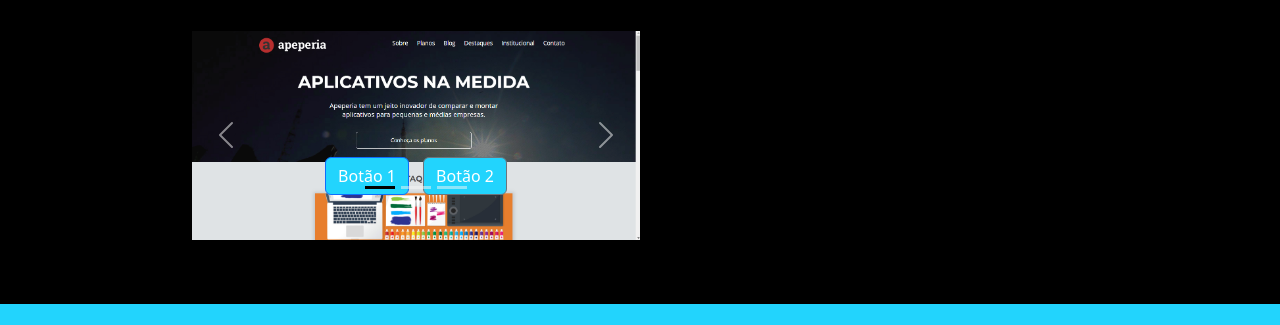
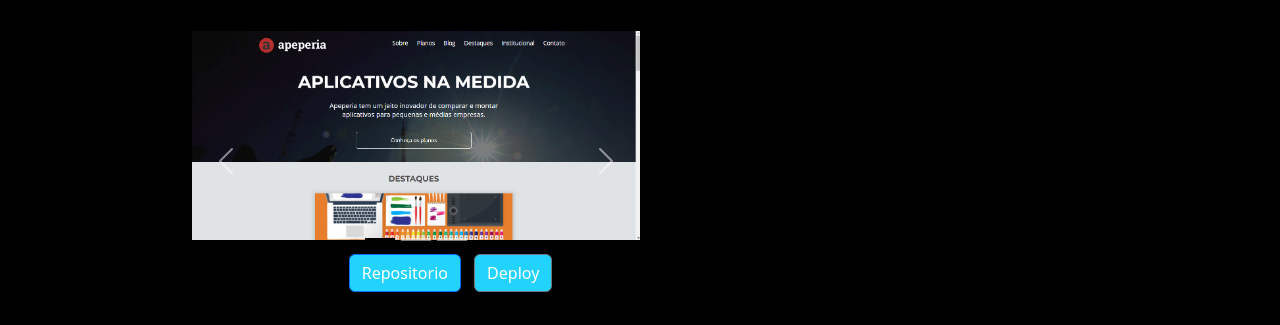
Before and after one commit to walisonjesus/portifolio, a plain HTML site: page Portifolio Walison/projetos.html in a window 1280 px wide. Shown: the part 202-527 px from the top of the page. Drawn offline with nearby package versions, Linux system fonts and the light colour scheme.

Commit message:
alterando formacoes

```diff
--- a/Portifolio Walison/projetos.html
+++ b/Portifolio Walison/projetos.html
@@ -46,25 +46,28 @@
                 <div class="carousel-item active">
                   <img src="./assets/apperia.png" class="d-block w-100" alt="...">
                   <div class="carousel-caption d-none d-md-block">
+                    </div>
                     <div class="carousel-buttons">
-                      <a href="#" class="btn btn-primary">Botão 1</a>
-                    <a href="#" class="btn btn-secondary">Botão 2</a>
+                      <a href="https://github.com/walisonjesus/projeto-Apeperia" class="btn btn-primary">Repositorio</a>
+                    <a href="https://walisonjesus.github.io/projeto-Apeperia/" class="btn btn-secondary">Deploy</a>
                     </div>
-
-                  </div>
                 </div>
                 <div class="carousel-item">
                   <img  src="./assets/agencia-bold.png" class="d-block w-100" alt="...">
                   <div class="carousel-caption d-none d-md-block">
-                    <h5>Second slide label</h5>
-                    <p>Some representative placeholder content for the second slide.</p>
+                  </div>
+                  <div class="carousel-buttons">
+                    <a href="https://github.com/walisonjesus/meu-1-site" class="btn btn-primary">Repositorio</a>
+                  <a href="https://walisonjesus.github.io/meu-1-site/" class="btn btn-secondary">Deploy</a>
                   </div>
                 </div>
                 <div class="carousel-item">
                   <img  src="./assets/aranha-verso.png" class="d-block w-100" alt="...">
                   <div class="carousel-caption d-none d-md-block">
-                    <h5>Third slide label</h5>
-                    <p>Some representative placeholder content for the third slide.</p>
+                  </div>
+                  <div class="carousel-buttons">
+                    <a href="https://github.com/walisonjesus/homem-aranha" class="btn btn-primary">Repositorio</a>
+                  <a href="https://homem-aranha-pi.vercel.app/" class="btn btn-secondary">Deploy</a>
                   </div>
                 </div>
               </div>
--- a/Portifolio Walison/styles/style.css
+++ b/Portifolio Walison/styles/style.css
@@ -106,13 +106,17 @@
 
 
 .btn {
-    margin: 5px;
     background-color: var(--cor-terciaria);
+    margin-left: 35%;
+    align-items: center;
 
+}
+.btn-secondary{
+    margin-left: 2%;
 }
 
 .btn:hover{
-    background-color: var(--cor-hover);
+    background-color: #2290FD;
 }
 
 .carousel-caption h5 {
```
